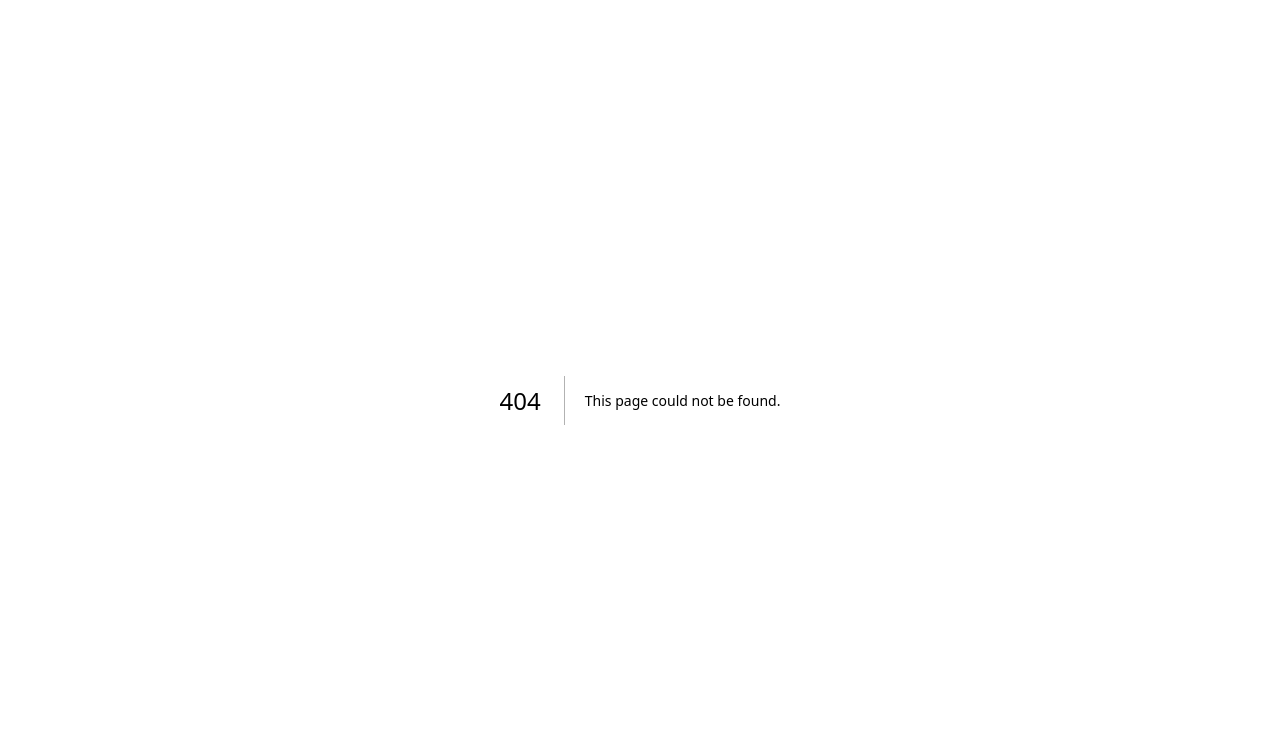
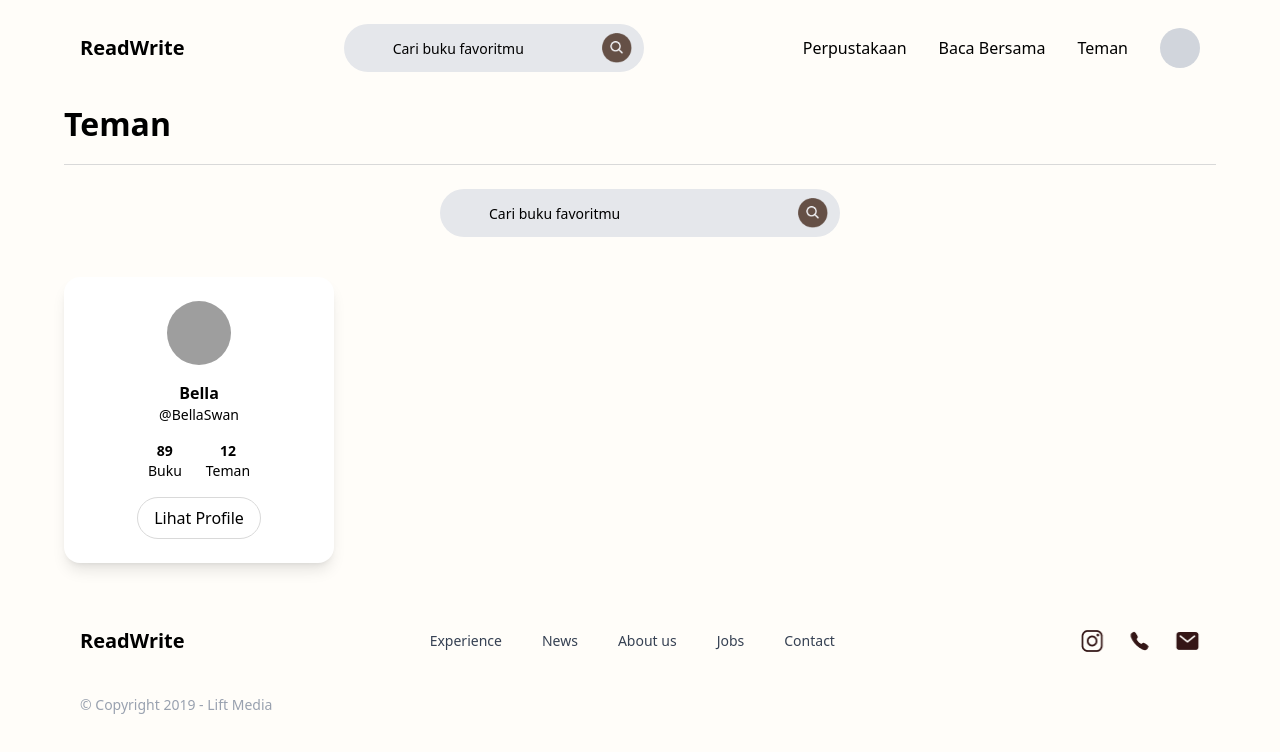
Before and after one commit to Ammartriwahyu/BCC-FrontEnd, a Next.js app: page /teman in a window 1280 px wide. Before the commit this address had no page. Shown: the top 752 px of the page. Built offline with nearby package versions, Linux system fonts and the light colour scheme; grey boxes are pictures that could not be loaded.

Commit message:
add friend page

```diff
--- /dev/null
+++ b/src/app/teman/page.tsx
@@ -0,0 +1,88 @@
+"use client";
+
+import { useState, useRef, useEffect } from "react";
+import Navbar2 from "@/components/Navbar2";
+import Footer from "@/components/Footer";
+import SearchBar from "@/components/ui/SearchBar";
+
+import FriendCard from "@/features/friends/components/FriendCard";
+import SearchFriendCard from "@/features/friends/components/SearchFriendCard";
+
+import { friendsData, searchUser } from "@/features/friends/data/friends";
+
+export default function TemanPage() {
+    const [friends, setFriends] = useState(friendsData);
+    const [showSearch, setShowSearch] = useState(false);
+
+    const wrapperRef = useRef<HTMLDivElement>(null);
+
+    // klik luar → close search
+    useEffect(() => {
+        function handleClickOutside(e: any) {
+            if (wrapperRef.current && !wrapperRef.current.contains(e.target)) {
+                setShowSearch(false);
+            }
+        }
+
+        document.addEventListener("mousedown", handleClickOutside);
+        return () => document.removeEventListener("mousedown", handleClickOutside);
+    }, []);
+
+    const handleAddFriend = () => {
+        const newFriend = {
+            ...searchUser,
+            books: 0,
+            friends: 0,
+        };
+
+        setFriends((prev) => [...prev, newFriend]);
+        setShowSearch(false);
+    };
+
+    return (
+        <div className="bg-brown-50 min-h-screen">
+
+            <Navbar2 />
+
+            <div className="pt-[100px] max-w-[1200px] mx-auto px-6">
+
+                {/* TITLE */}
+                <h1 className="heading mb-4">Teman</h1>
+                <hr className="mb-6" />
+
+                {/* SEARCH */}
+                <div ref={wrapperRef} className="relative mb-10">
+
+                    <div onClick={() => setShowSearch(true)}>
+                        <div className="w-full max-w-[900px] mx-auto">
+                            <SearchBar placeholder="Cari teman" />
+                        </div>
+                    </div>
+
+                    {showSearch && (
+                        <div className="mt-4">
+                            <SearchFriendCard
+                                user={searchUser}
+                                onAdd={handleAddFriend}
+                            />
+                        </div>
+                    )}
+
+                </div>
+
+                {/* FRIEND LIST */}
+                <div className="grid grid-cols-1 sm:grid-cols-2 md:grid-cols-3 lg:grid-cols-4 gap-6">
+
+                    {friends.map((user) => (
+                        <FriendCard key={user.id} user={user} />
+                    ))}
+
+                </div>
+
+            </div>
+
+            <Footer />
+
+        </div>
+    );
+}
--- a/src/components/Navbar2.tsx
+++ b/src/components/Navbar2.tsx
@@ -30,7 +30,7 @@ export default function Navbar2() {
           <div className="hidden md:flex items-center gap-8">
             <Link href="/perpustakaan">Perpustakaan</Link>
             <Link href="#">Baca Bersama</Link>
-            <Link href="#">Teman</Link>
+            <Link href="/teman">Teman</Link>
           </div>
 
           {/* PROFILE */}
--- a/src/components/ui/Button.tsx
+++ b/src/components/ui/Button.tsx
@@ -9,7 +9,7 @@ const buttonVariants = cva(
   {
     variants: {
       variant: {
-        default: "bg-primary text-primary-foreground [a]:hover:bg-primary/80",
+        default: "bg-[#6B4F4F] text-white [a]:hover:bg-primary/80",
         cta: "bg-[#6B4F4F] text-white rounded-full px-6 py-3",
         outline:
           "border-border bg-background hover:bg-muted hover:text-foreground aria-expanded:bg-muted aria-expanded:text-foreground dark:border-input dark:bg-input/30 dark:hover:bg-input/50",
--- a/src/features/friends/components/FriendCard.tsx
+++ b/src/features/friends/components/FriendCard.tsx
@@ -1,20 +1,29 @@
-export default function FriendCard() {
+export default function FriendCard({ user }: any) {
   return (
-    <div className="flex h-[648px] items-center gap-[233px] pt-[66px] pr-[245px] pb-[67px]">
+    <div className="bg-white rounded-2xl p-6 text-center w-full shadow-lg hover:shadow-xl transition">
 
-      <div className="flex w-[520px] flex-col items-start gap-[36px]">
-        <h3 className="self-stretch text-black font-poppins text-[40px] font-bold">
-          Add Friends
-        </h3>
+      <img
+        src={user.image}
+        className="w-16 h-16 rounded-full mx-auto mb-4"
+      />
 
-        <p className="self-stretch text-black font-poppins text-[30px] font-medium">
-          Tambahkan teman untuk melihat aktivitas membaca mereka,
-          berbagi rekomendasi buku, dan menemukan bacaan baru dari
-          orang lain.
-        </p>
+      <h3 className="font-semibold">{user.name}</h3>
+      <p className="text-sm text-neutral-60">{user.username}</p>
+
+      <div className="flex justify-center gap-6 mt-4 text-sm">
+        <div>
+          <p className="font-semibold">{user.books}</p>
+          <p className="text-neutral-60">Buku</p>
+        </div>
+        <div>
+          <p className="font-semibold">{user.friends}</p>
+          <p className="text-neutral-60">Teman</p>
+        </div>
       </div>
 
-      <div className="bg-white rounded-xl shadow-md h-[260px]" />
+      <button className="mt-4 border border-brown-100 text-brown-100 px-4 py-2 rounded-full">
+        Lihat Profile
+      </button>
 
     </div>
   );
--- /dev/null
+++ b/src/features/friends/components/SearchFriendCard.tsx
@@ -0,0 +1,24 @@
+import { Button } from "@/components/ui/Button";
+
+export default function SearchFriendCard({ user, onAdd }: any) {
+    return (
+        <div className="flex items-center justify-between bg-white p-4 rounded-2xl shadow-card">
+
+            <div className="flex items-center gap-4">
+                <img src={user.image} className="w-12 h-12 rounded-full" />
+                <div>
+                    <p className="font-semibold">{user.name}</p>
+                    <p className="text-sm text-neutral-60">{user.username}</p>
+                </div>
+            </div>
+
+            <Button
+                onClick={onAdd}
+                className="bg-[#341616] text-white px-6 py-2 rounded-full flex items-center gap-2"
+            >
+                Tambah +
+            </Button>
+
+        </div>
+    );
+}
--- /dev/null
+++ b/src/features/friends/data/friends.ts
@@ -0,0 +1,17 @@
+export const friendsData = [
+    {
+        id: "bella",
+        name: "Bella",
+        username: "@BellaSwan",
+        books: 89,
+        friends: 12,
+        image: "/assets/images/profile.png",
+    },
+];
+
+export const searchUser = {
+    id: "olip",
+    name: "OlipTelkomsel",
+    username: "@olieep",
+    image: "/assets/images/profile2.png",
+};
```
